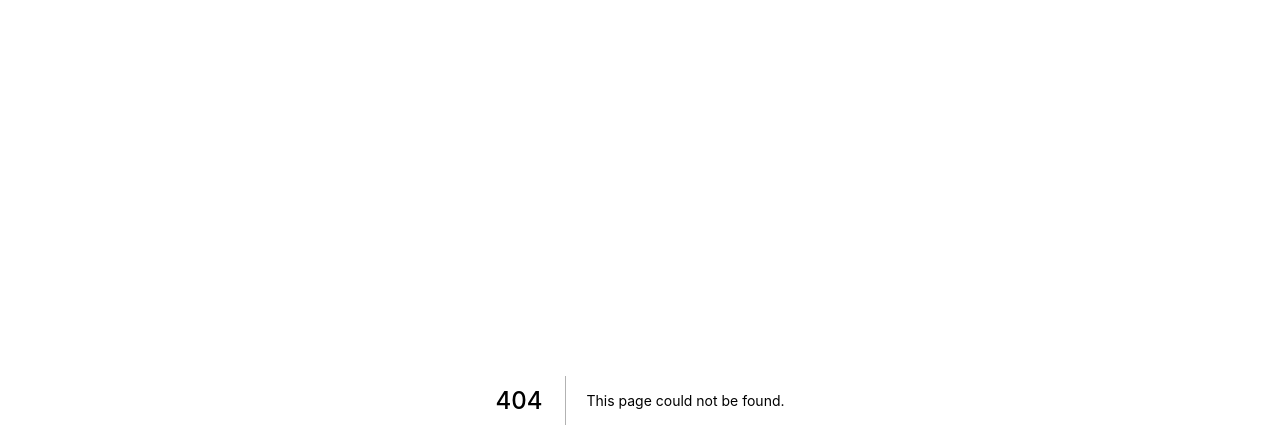
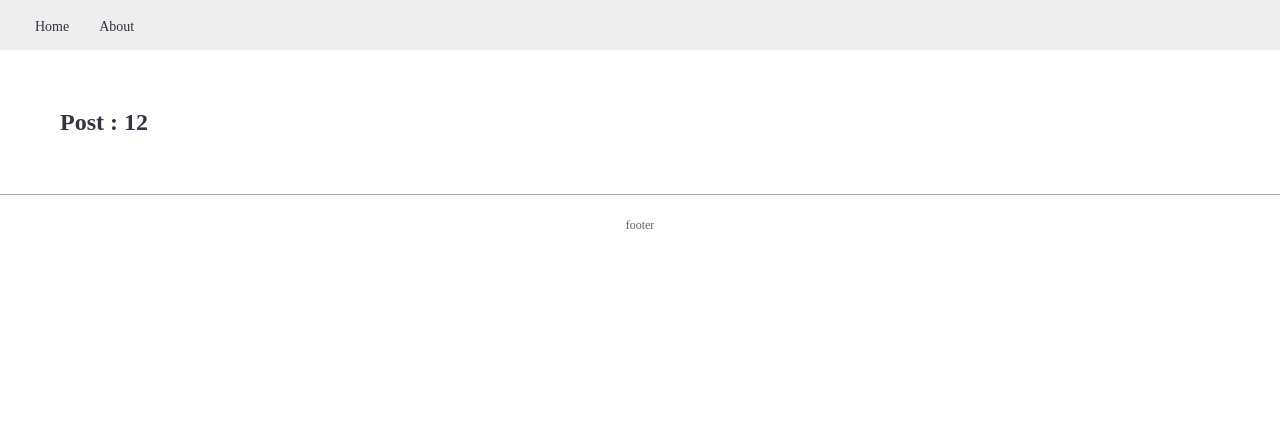
Before and after one commit to utaminuk/boiler_nextjs, a Next.js app: page /post/12 in a window 1280 px wide. Before the commit this address had no page. Shown: the top 448 px of the page. Built offline with nearby package versions, Linux system fonts and the light colour scheme.

Commit message:
[feat] URLで動的に変化するページを追加

```diff
--- a/pages/_error.tsx
+++ b/pages/_error.tsx
@@ -13,7 +13,7 @@ type ErrorPropsType = {
 };
 
 const Error: NextPage<ErrorPropsType> = ({ statusCode }) => (
-  <div>
+  <React.Fragment>
     <Head>
       <title>Error</title>
       <link rel="icon" href="/favicon.ico" />
@@ -23,7 +23,7 @@ const Error: NextPage<ErrorPropsType> = ({ statusCode }) => (
     <LayoutDefault path="/error">
       <Title>{statusCode}: エラーが発生しました</Title>
     </LayoutDefault>
-  </div>
+  </React.Fragment>
 );
 
 // getInitialPropsはpagesのみ
--- a/pages/about.tsx
+++ b/pages/about.tsx
@@ -9,7 +9,7 @@ import Head from 'next/head';
 import LayoutDefault from '~/layout/Default';
 
 const About: NextPage = () => (
-  <div>
+  <React.Fragment>
     <Head>
       <title>About</title>
       <link rel="icon" href="/favicon.ico" />
@@ -26,7 +26,7 @@ const About: NextPage = () => (
         <Item>「~」を利用しての絶対パス指定ができる（例: ~/components/Hoge）</Item>
       </List>
     </LayoutDefault>
-  </div>
+  </React.Fragment>
 );
 
 const Title = styled.h1`
--- /dev/null
+++ b/pages/post/[id]/index.tsx
@@ -0,0 +1,35 @@
+import React from 'react';
+import { useRouter } from 'next/router';
+import styled from 'styled-components';
+
+// next
+import { NextPage } from 'next';
+import Head from 'next/head';
+
+// components
+import LayoutDefault from '~/layout/Default';
+
+const Post: NextPage = () => {
+  const router = useRouter();
+  const { id } = router.query;
+  return (
+    <div>
+      <Head>
+        <title>Post: {id}</title>
+        <link rel="icon" href="/favicon.ico" />
+        <link href="/global.css" rel="stylesheet" />
+      </Head>
+
+      <LayoutDefault path="/post/[id]">
+        <Title>Post : {id}</Title>
+      </LayoutDefault>
+    </div>
+  );
+};
+
+const Title = styled.h1`
+  font-size: 24px;
+  color: #334;
+`;
+
+export default Post;
```
Also changed, not shown: pages/index.tsx (+12 -3 lines).
